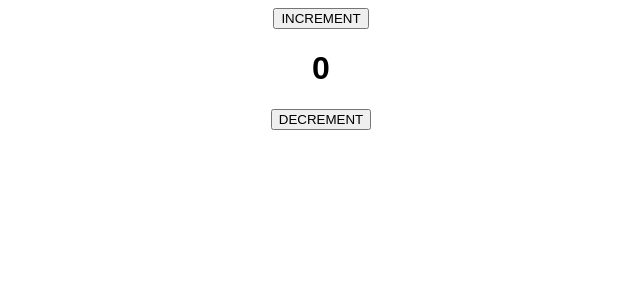
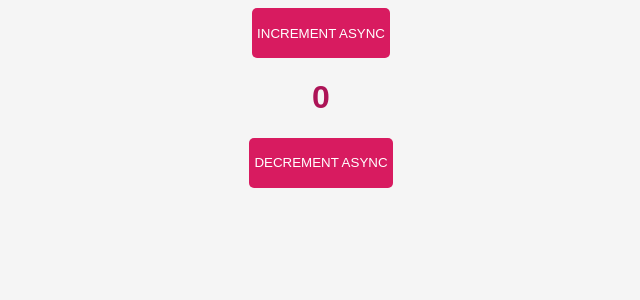
Before and after one commit to harrisonho99/bind-react-redux, a React (Create React App) app: page / in a window 1280 px wide. Shown: the top 300 px of the page, without its empty margins (319-959 px from the left). Built offline with nearby package versions, Linux system fonts and the light colour scheme.

Commit message:
add react hook , fix perfomance problem

```diff
--- a/src/bind_react/connect.js
+++ b/src/bind_react/connect.js
@@ -1,4 +1,4 @@
-import React from "react";
+import { PureComponent } from "react";
 import ReactReduxContext from "./ReactReduxContext";
 
 
@@ -9,16 +9,22 @@ import ReactReduxContext from "./ReactReduxContext";
 **/
 export function connect(mapStateToProps, mapDispatchToProps) {
     return function (ConnectedComponent) {
-        return class extends React.Component {
+        return class extends PureComponent {
             constructor(props) {
                 super(props);
                 this.state = { comsumerState: {} }
             }
+
             listenStateChange = (subscribe, getState) => {
                 // accept subscribe function from store and update the UI
-                subscribe(() => {
+                this.unSubscribe = subscribe(() => {
                     this.setState({ comsumerState: getState() })
                 })
+            }
+            componentWillUnmount = () => {
+                if (typeof this.unSubscribe === "function") {
+                    this.unSubscribe()
+                }
             }
             render() {
                 let consumeState
--- /dev/null
+++ b/src/bind_react/hook/useDispatch.js
@@ -0,0 +1,6 @@
+import { useContext, useMemo } from "react"
+import ReactReduxContext from "../ReactReduxContext"
+// this hook should not use frequently
+export const useDispatch = () => {
+    return useContext(ReactReduxContext).dispatch
+}
--- /dev/null
+++ b/src/bind_react/hook/useSelector.js
@@ -0,0 +1,20 @@
+import { useState, useContext, useEffect } from "react"
+import ReactReduxContext from "../ReactReduxContext"
+
+//const state = useSelector(state => state.state)
+const useSelector = (selector) => {
+    if (typeof selector !== "function") {
+        throw Error("Selector should be a function accept state and return selected state.")
+    }
+    const { getState, subscribe } = useContext(ReactReduxContext)
+    const [state, setState] = useState(getState())
+    useEffect(() => {
+        let unSubscribe = subscribe(() => {
+            setState(getState())
+        })
+        return unSubscribe
+    }, [])
+
+    return selector(state)
+}
+export { useSelector }
--- /dev/null
+++ b/src/bind_react/hook/useStore.js
@@ -0,0 +1,6 @@
+import { useContext } from "react"
+import ReactReduxContext from "../ReactReduxContext"
+// this hook should not use frequently
+export const useStore = () => {
+    return useContext(ReactReduxContext)
+}
--- a/src/components/App.js
+++ b/src/components/App.js
@@ -4,15 +4,18 @@ import { asyncIncrement } from "../actionCreators/asyncIncrement"
 import { connect } from "../bind_react/connect"
 import { syncDecrement } from "../actionCreators/syncDecrement"
 import { syncIncrement } from "../actionCreators/syncIncrement"
-
+import { useSelector } from "../bind_react/hook/useSelector"
+import { useDispatch } from "../bind_react/hook/useDispatch"
 function App(props) {
-    const { state, dispatch } = props
+    const state = useSelector((state) => state)
+    const dispatch = useDispatch()
+    // const { state, dispatch } = props
     return (
         <div className="App">
             <button onClick={() => {
                 dispatch(asyncIncrement())
             }}>
-                INCREMENT
+                INCREMENT ASYNC
             </button>
             <h1>
                 {state.value}
@@ -20,7 +23,7 @@ function App(props) {
             <button onClick={() => {
                 dispatch(asyncDecrement())
             }}>
-                DECREMENT
+                DECREMENT ASYNC
             </button>
         </div>
     );
--- a/src/components/styles.css
+++ b/src/components/styles.css
@@ -1,4 +1,20 @@
+html {
+  background-color: whitesmoke;
+}
 .App {
   font-family: sans-serif;
   text-align: center;
 }
+h1 {
+  color: #ad1457;
+}
+button {
+  color: white;
+  border: none;
+  background-color: #d81b60;
+  height: 50px;
+  border-radius: 5px;
+  padding: 5px;
+  cursor: pointer;
+  outline: none;
+}
--- a/src/custom/loggerMiddleware.js
+++ b/src/custom/loggerMiddleware.js
@@ -17,10 +17,13 @@ function coloredLogger(
     }
 }
 //logger middleware
-const loggerMiddleware = (storeAPI) => {
+const logger = (storeAPI) => {
     return function wrapperDispatch(next) {
         return function handleActionDispatching(action) {
             try {
+                if (typeof action !== "object") {
+                    return next(action)
+                }
                 coloredLogger(
                     "<--prev state-->",
                     "#f73378",
@@ -61,4 +64,4 @@ const loggerMiddleware = (storeAPI) => {
     };
 };
 
-export { loggerMiddleware };
+export { logger };
--- a/src/index.js
+++ b/src/index.js
@@ -5,12 +5,12 @@ import App from "./components/App";
 import { createStore } from "./redux";
 import combineReducers from "./reducers/index"
 import { applyMiddleware } from "./applyMiddleware";
-import { loggerMiddleware, } from "./custom/loggerMiddleware"
+import { logger, } from "./custom/loggerMiddleware"
 import { thunk } from "./custom/thunkMiddlware"
 
 
 const store = createStore(combineReducers, undefined,
-    applyMiddleware(loggerMiddleware, thunk)
+    applyMiddleware(logger, thunk)
 );
 
 
--- a/src/redux.js
+++ b/src/redux.js
@@ -11,6 +11,7 @@ export const createStore = (reducer, defaultState, middleware) => {
     let listMiddleware
     let index = 0
     let queueMiddleware = []
+    let isDispatching = false
     var store = {
         getState,
         subscribe,
@@ -33,18 +34,20 @@ export const createStore = (reducer, defaultState, middleware) => {
         state = reducer(undefined, {});
     }
     // setState return copy of state for  prevent mutate the internal state
+    // i relized that clone state cause performance problems
     function getState() {
-        return JSON.parse(JSON.stringify(state));
+        // return JSON.parse(JSON.stringify(state));
+        return state
     };
     //subscribe take arggument of functions
-    function subscribe(...listeners) {
-        const listOfListener = listeners
-        listOfListener.forEach((listener) => {
-            if (typeof listener !== "function") {
-                throw Error("Listener must be function");
-            }
-            listenerArray.push(listener);
-        });
+    function subscribe(listener) {
+        if (typeof listener !== "function") {
+            throw Error("Listener must be function");
+        }
+        listenerArray.push(listener);
+        return function unSubscribe() {
+            listenerArray = listenerArray.filter((element) => listener !== element)
+        }
     }
 
     //next middleware
@@ -56,9 +59,12 @@ export const createStore = (reducer, defaultState, middleware) => {
     }
     //dispatch take action as argument
     function dispatch(action) {
+
         /*if middleware has applied,
         store will not dispatch immediately,
         instead it have piped to middlewares*/
+
+        isDispatching = true
         if (isApplymiddleware && !(index > listMiddleware.length - 1)) {
             queueMiddleware[index](action)
         }
@@ -74,9 +80,10 @@ export const createStore = (reducer, defaultState, middleware) => {
                         listener();
                     });
                 }
-
             }
         }
+
+
 
     };
     return store
```
